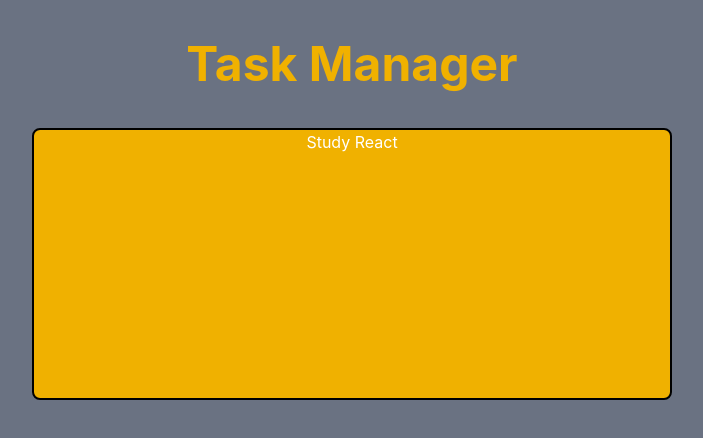
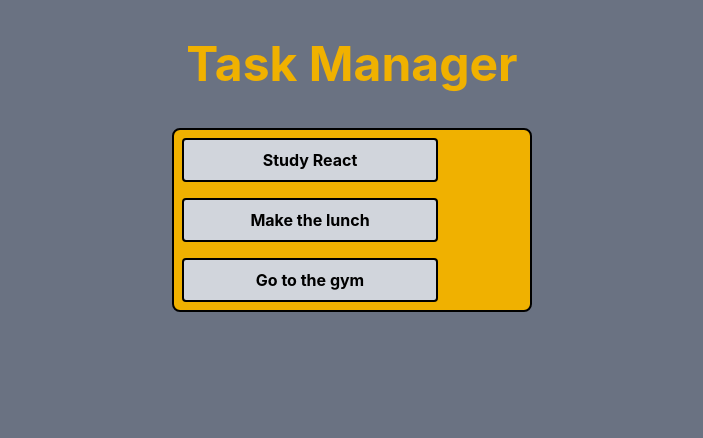
Before and after one commit to daveesin/task-list-react, a React (Vite) app: page / in a window 1280 px wide. Shown: the top 438 px of the page, without its empty margins (288-991 px from the left). Built offline with nearby package versions, Linux system fonts and the light colour scheme.

Commit message:
Listing tasks on my component

```diff
--- a/src/components/Tasks.jsx
+++ b/src/components/Tasks.jsx
@@ -1,9 +1,17 @@
 function Tasks(props) {
     console.log(props.tasks);
     return(
-        <div className="w-full h-screen flex justify-center bg-yellow-500 text-white rounded-lg border-2 border-black">
+        <div className="w-90 h-auto flex justify-center bg-yellow-500 text-white rounded-lg border-2 border-black">
 
-            <h1>{props.tasks[0].title}</h1>
+            <ul className="w-full h-full flex flex-col justify-center">
+                {props.tasks.map((task) => (
+                    <li key={task.id} className="list-none">
+                        <button className="bg-gray-300 text-black font-bold py-2 px-4 rounded m-2 w-64 border-2 hover:bg-gray-400">
+                            {task.title}
+                        </button>
+                    </li>
+                ))}
+            </ul>
 
         </div>
     );
```
